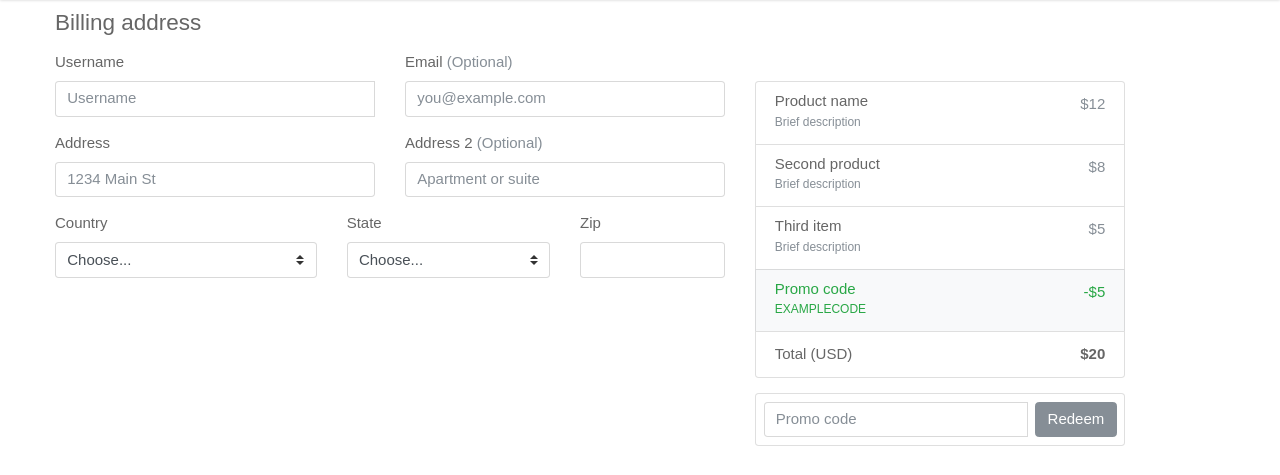
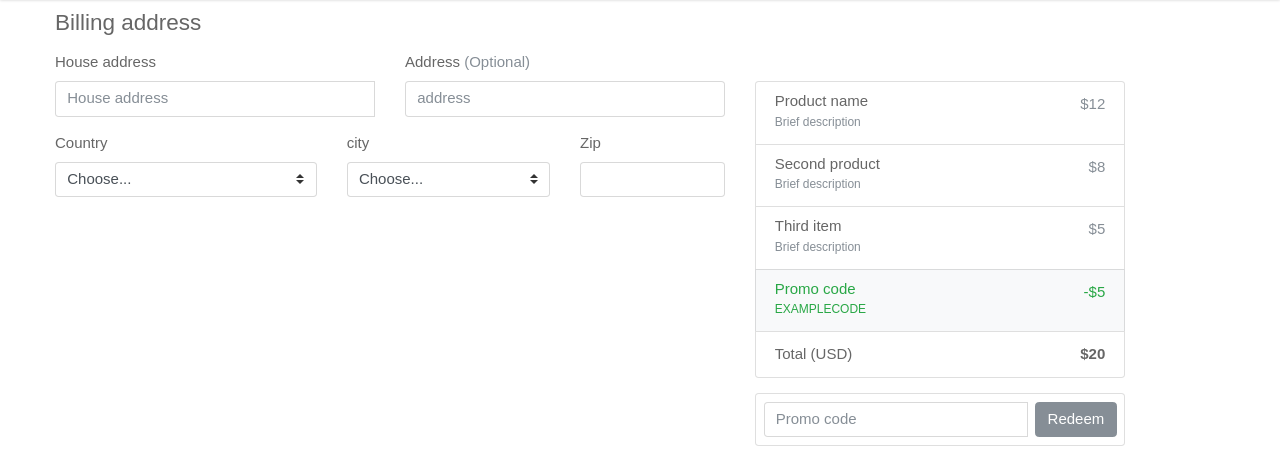
Before and after one commit to MotalibHossain/MH-Ecommerce, a Django app: page /payment/ in a window 1280 px wide. Shown: the part 124-599 px from the top of the page. Run offline with Django 4.2, Linux system fonts and the light colour scheme; a user stored in the database is signed in; data comes from the database, SQL or seed files in the repository; parts of the project's set-up code (start-up, migrations or seed data) failed here and were passed over; some libraries are stand-ins or nearby versions; some web fonts are replaced.

Commit message:
update billing form

```diff
--- a/App_Order/urls.py
+++ b/App_Order/urls.py
@@ -1,7 +1,7 @@
 
 from django.conf import settings
 from django.conf.urls.static import static
-from django.urls import path, include
+from django.urls import path
 from App_Order.views import card, Card_View
 
 # middlewares
--- a/App_Payment/models.py
+++ b/App_Payment/models.py
@@ -21,7 +21,6 @@ class PaymentInfo(models.Model):
 
         for filds in all_fildes:
             value=getattr(self, filds)
-
             if value==None or value== " ":
                 return False
         return True
--- a/App_Payment/views.py
+++ b/App_Payment/views.py
@@ -14,17 +14,23 @@ def payment(request):
     if request.user.is_authenticated:
         order=Order.objects.filter(user=request.user, ordered=False)
         order=order[0]
+
+        def get_data_from_post(request, fields):
+            form_data=dict()
+            for field in fields:
+                value=request.Post.get("field")
+                form_data[field]=value
+            return form_data
+
+        if request.method=="POST":
+            form_field_data=get_data_from_post(request,["house", "address", "country", "city", "zip"])
+
+
+
+
+
         context={
             "order":order,
         }
 
         return render(request, "payment/placeorder.html", context)
-
-    else:
-        order=Order.objects.filter(user=request.user, ordered=False)
-        order=order[0]
-        context={
-            "order":order,
-        }
-
-        return render(request, "payment/placeorder.html", context)
--- a/template/payment/placeOrder.html
+++ b/template/payment/placeOrder.html
@@ -80,45 +80,45 @@
                     </div> -->
                     <div class="row">
                         <div class="col-md-6 mb-3">
-                            <label for="username">Username</label>
+                            <label for="username">House address</label>
                             <div class="input-group">
                                 <!-- <div class="input-group-prepend">
                                     <span class="input-group-text">@</span>
                                 </div> -->
-                                <input type="text" class="form-control" id="username" placeholder="Username" required>
+                                <input type="text" name="house" class="form-control" id="username" placeholder="House address" required>
                                 <div class="invalid-feedback" style="width: 100%;">
-                                    Your username is required.
+                                    Your House address is required.
                                 </div>
                             </div>
                         </div>
 
                         <div class="col-md-6 mb-3">
-                            <label for="email">Email <span class="text-muted">(Optional)</span></label>
-                            <input type="email" class="form-control" id="email" placeholder="you@example.com">
+                            <label for="email">Address <span class="text-muted">(Optional)</span></label>
+                            <input name="address" type="text" class="form-control" id="email" placeholder="address">
                             <div class="invalid-feedback">
-                                Please enter a valid email address for shipping updates.
+                                Please enter a valid  address for shipping updates.
                             </div>
                         </div>
 
-                        <div class="col-md-6 mb-3">
+                        <!-- <div class="col-md-6 mb-3">
                             <label for="address">Address</label>
                             <input type="text" class="form-control" id="address" placeholder="1234 Main St" required>
                             <div class="invalid-feedback">
                                 Please enter your shipping address.
                             </div>
-                        </div>
+                        </div> -->
 
-                        <div class="col-md-6 mb-3">
+                        <!-- <div class="col-md-6 mb-3">
                             <label for="address2">Address 2 <span class="text-muted">(Optional)</span></label>
                             <input type="text" class="form-control" id="address2" placeholder="Apartment or suite">
-                        </div>
+                        </div> -->
                     </div>
 
 
                     <div class="row">
                         <div class="col-md-5 mb-3">
                             <label for="country">Country</label>
-                            <select class="custom-select d-block w-100" id="country" required>
+                            <select name="country" class="custom-select d-block w-100" id="country" required>
                                 <option value="">Choose...</option>
                                 <option>United States</option>
                             </select>
@@ -127,18 +127,18 @@
                             </div>
                         </div>
                         <div class="col-md-4 mb-3">
-                            <label for="state">State</label>
-                            <select class="custom-select d-block w-100" id="state" required>
+                            <label for="state">city</label>
+                            <select name="city" class="custom-select d-block w-100" id="state" required>
                                 <option value="">Choose...</option>
                                 <option>California</option>
                             </select>
                             <div class="invalid-feedback">
-                                Please provide a valid state.
+                                Please provide a valid city.
                             </div>
                         </div>
                         <div class="col-md-3 mb-3">
                             <label for="zip">Zip</label>
-                            <input type="text" class="form-control" id="zip" placeholder="" required>
+                            <input name="zip" type="text" class="form-control" id="zip" placeholder="" required>
                             <div class="invalid-feedback">
                                 Zip code required.
                             </div>
```
